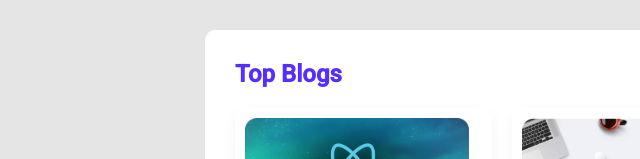
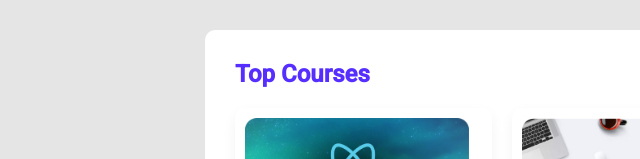
Before and after one commit to ArnabShikder24/leaderBoard-css3, a plain HTML site: page index.html in a window 1280 px wide. Shown: the part 793-952 px from the top of the page, 0-640 px from the left. Drawn offline with Linux system fonts and the light colour scheme.

Commit message:
bugs fixed

```diff
--- a/index.html
+++ b/index.html
@@ -97,7 +97,7 @@
         </section>
         <section class="container">
             <div class="latest-courses">
-                <h2 class="sec-title">Top Blogs</h2>
+                <h2 class="sec-title">Top Courses</h2>
                 <div class="courses">
                     <div class="course">
                         <img src="images/courses/course-1.png" alt="">
--- a/styles/style.css
+++ b/styles/style.css
@@ -23,7 +23,6 @@ body {
     display: flex;
     align-items: center;
     justify-content: center;
-    overflow: hidden;
     position: fixed;
 }
 .nav {
```
